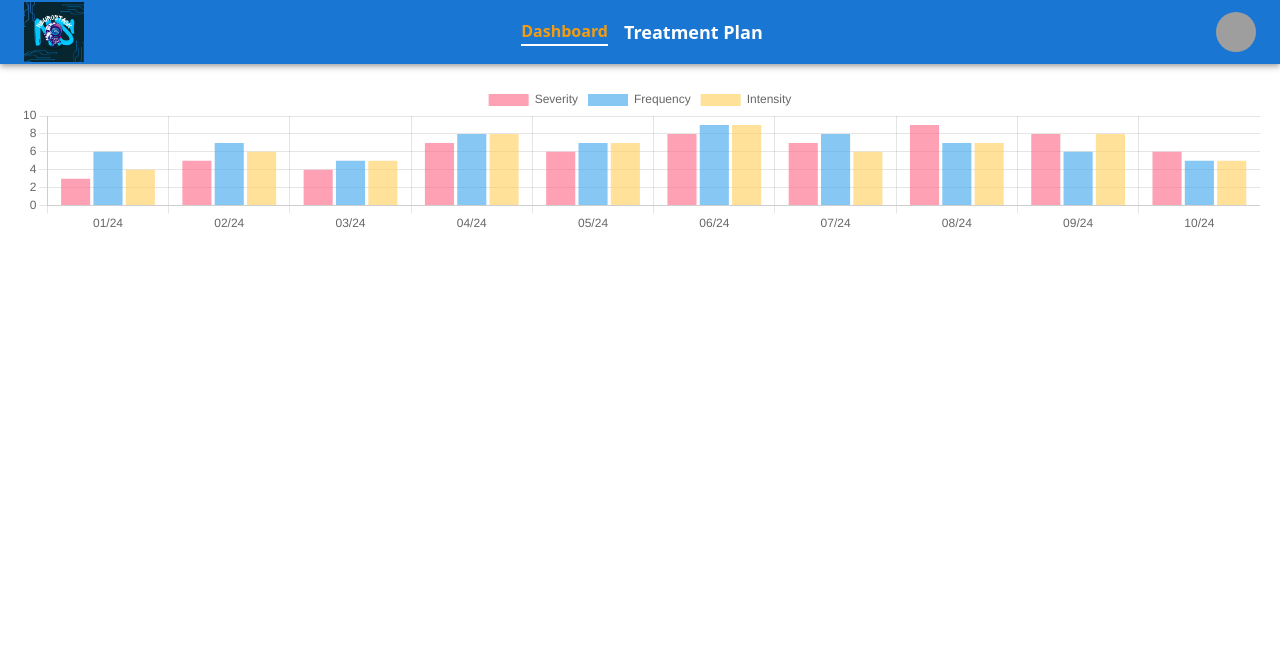
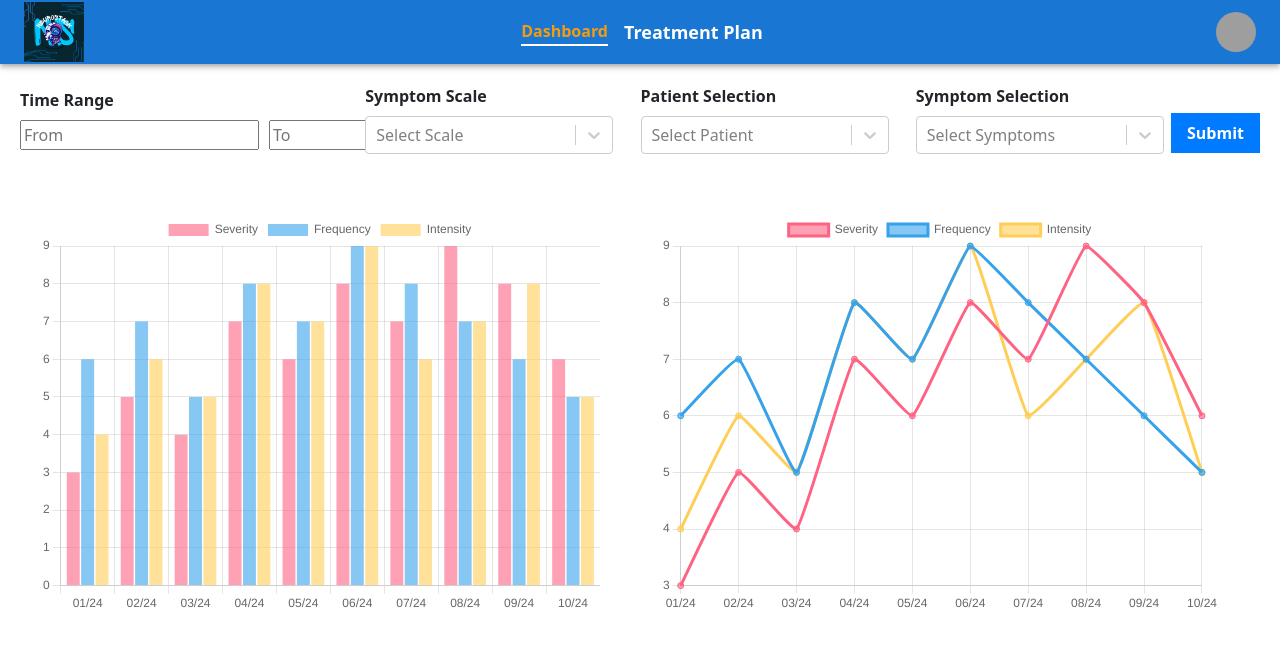
Before and after one commit to sakshamsachdeva13/NeuroStack, a React (Create React App) app: page / in a window 1280 px wide. Shown: the top 646 px of the page. Built offline with nearby package versions, Linux system fonts and the light colour scheme; grey boxes are pictures that could not be loaded.

Commit message:
Components for Filter and charts Seperated

```diff
--- a/src/pages/Dashboard/Charts/chart.jsx
+++ b/src/pages/Dashboard/Charts/chart.jsx
@@ -1,5 +1,6 @@
 import React from "react";
 import { Bar, Line, Pie } from 'react-chartjs-2';
+import styles from './charts.module.css';
 
 const Chart = ({ type }) => {
   let charts = <></>;
@@ -96,6 +97,34 @@ const Chart = ({ type }) => {
     },
   };
 
+  const muscleWeaknessOptions = {
+    ...options,
+    plugins: {
+      ...options.plugins,
+      title: {
+        display: true,
+        text: 'Muscle Weakness', // Title above the chart
+        fontSize: 16,
+        fontColor: '#333', // Title font color
+        padding: 20,
+      },
+    },
+  };
+
+  const poorCoordinationOptions = {
+    ...options,
+    plugins: {
+      ...options.plugins,
+      title: {
+        display: true,
+        text: 'Poor Coordination', // Title above the chart
+        fontSize: 16,
+        fontColor: '#333', // Title font color
+        padding: 20,
+      },
+    },
+  };
+
   console.log(sample)
 
   switch (type) {
@@ -111,7 +140,7 @@ const Chart = ({ type }) => {
       charts = <></>;
       break;
     default:
-      charts = <Bar data ={sample} options={options}/>;
+      charts = <Pie data ={sample} options={options}/>;
 
   }
   return(
--- /dev/null
+++ b/src/pages/Dashboard/Charts/charts.module.css
@@ -0,0 +1,16 @@
+.chartRow {
+    display: flex;
+    flex-direction: row; /* Changed from column to row */
+    justify-content: space-between;
+    gap: 20px;
+  }
+
+  .chartContainer {
+    flex: 1;
+    padding: 20px; /* Optional: Add padding for spacing */
+  }
+
+  .chartContainer canvas {
+    width: 100% !important; /* Ensures the canvas takes full width */
+    height: 400px; /* Adjust the height as needed */
+  }
--- a/src/pages/Dashboard/Dashboard.jsx
+++ b/src/pages/Dashboard/Dashboard.jsx
@@ -1,11 +1,22 @@
 import React, { useRef, useEffect, useState } from 'react';
 import { Bar, Line, Pie } from 'react-chartjs-2';
-import Select from 'react-select';
-import DatePicker from 'react-datepicker';
-import 'react-datepicker/dist/react-datepicker.css';
+import Chart from './Charts/chart';
+import Filter from './Filters/Filter';
 import styles from './Dashboard.module.css';
-import { Chart as ChartJS, CategoryScale, LinearScale, BarElement, LineElement, PointElement, Title, Tooltip, Legend, PieController, ArcElement } from 'chart.js';
-import Chart from './Charts/chart'
+
+import {
+  Chart as ChartJS,
+  CategoryScale,
+  LinearScale,
+  BarElement,
+  LineElement,
+  PointElement,
+  Title,
+  Tooltip,
+  Legend,
+  PieController,
+  ArcElement,
+} from 'chart.js';
 ChartJS.register(
   CategoryScale,
   LinearScale,
@@ -18,22 +29,6 @@ ChartJS.register(
   PieController,
   ArcElement
 );
-
-const symptomScaleOptions = [
-  { value: 'severity', label: 'Severity' },
-  { value: 'frequency', label: 'Frequency' },
-  { value: 'intensity', label: 'Intensity' },
-];
-
-const symptomSelectionOptions = [
-  { value: 'paralysis', label: 'Paralysis' },
-  { value: 'muscle-weakness', label: 'Muscle Weakness' },
-  { value: 'poor-coordination', label: 'Poor Coordination' },
-  { value: 'loss-of-sensation', label: 'Loss of Sensation' },
-  { value: 'seizures', label: 'Seizures' },
-  { value: 'confusion', label: 'Confusion' },
-  { value: 'pain', label: 'Pain' },
-];
 
 const Dashboard = () => {
   const barChartRef = useRef(null);
@@ -80,7 +75,8 @@ const Dashboard = () => {
 
   const pieChartData = {
     labels: ['Severity', 'Frequency', 'Intensity'],
-    datasets: [{
+    datasets: [
+      {
         data: [3, 6, 4],
         backgroundColor: [
           'rgba(255, 99, 132, 0.6)',
@@ -93,7 +89,8 @@ const Dashboard = () => {
           'rgba(255, 206, 86, 1)',
         ],
         borderWidth: 0, // Remove border
-    }],
+      },
+    ],
     monthYearLabels: ['Jan 2024', 'Feb 2024', 'Mar 2024'], // Labels for tooltips
   };
 
@@ -134,10 +131,10 @@ const Dashboard = () => {
     // For demonstration purposes, we'll return the same data
     return {
       labels: patientStatusData.labels,
-      datasets: patientStatusData.datasets.map(dataset => ({
+      datasets: patientStatusData.datasets.map((dataset) => ({
         ...dataset,
-        data: dataset.data.map(value => value * Math.random()) // Randomly adjust data for demonstration
-      }))
+        data: dataset.data.map((value) => value * Math.random()), // Randomly adjust data for demonstration
+      })),
     };
   };
 
@@ -159,51 +156,21 @@ const Dashboard = () => {
     },
   };
 
-  const paralysisOptions = {
-    ...options,
-    plugins: {
-      ...options.plugins,
-      title: {
-        display: true,
-        text: 'Paralysis', // Title above the chart
-        fontSize: 16,
-        fontColor: '#333', // Title font color
-        padding: 20,
-      },
-    },
-  };
 
-  const muscleWeaknessOptions = {
-    ...options,
-    plugins: {
-      ...options.plugins,
-      title: {
-        display: true,
-        text: 'Muscle Weakness', // Title above the chart
-        fontSize: 16,
-        fontColor: '#333', // Title font color
-        padding: 20,
-      },
-    },
-  };
-
-  const poorCoordinationOptions = {
-    ...options,
-    plugins: {
-      ...options.plugins,
-      title: {
-        display: true,
-        text: 'Poor Coordination', // Title above the chart
-        fontSize: 16,
-        fontColor: '#333', // Title font color
-        padding: 20,
-      },
-    },
-  };
 
   return (
     <div className={styles.dashboard}>
-
+      <Filter
+        timeRange={timeRange}
+        setTimeRange={setTimeRange}
+        symptomScale={symptomScale}
+        setSymptomScale={setSymptomScale}
+        patientSelection={patientSelection}
+        setPatientSelection={setPatientSelection}
+        symptomSelection={symptomSelection}
+        setSymptomSelection={setSymptomSelection}
+        handleSubmit={handleSubmit}
+      />
       {/* {filteredData && (
         <div className={styles.chartRow}>
           <div className={styles.chartContainer}>
@@ -227,8 +194,17 @@ const Dashboard = () => {
           </div>
         </div>
       )} */}
+      <div className={styles.chartRow}>
+        <div className={styles.chartContainer}>
+          <Chart type="Bar" />
+        </div>
+        <div className={styles.chartContainer}>
+          <Chart type="Line" />
+        </div>
 
-      <Chart type="Bar"/>
+        <Chart type="Pie" />
+
+      </div>
     </div>
   );
 };
--- a/src/pages/Dashboard/Filters/Filter.jsx
+++ b/src/pages/Dashboard/Filters/Filter.jsx
@@ -1,6 +1,36 @@
-import React from 'react'
+import React from 'react';
+import Select from 'react-select';
+import DatePicker from 'react-datepicker';
+import 'react-datepicker/dist/react-datepicker.css';
+import styles from './Filter.module.css';
 
-const Filter = () => {
+const symptomScaleOptions = [
+  { value: 'severity', label: 'Severity' },
+  { value: 'frequency', label: 'Frequency' },
+  { value: 'intensity', label: 'Intensity' },
+];
+
+const symptomSelectionOptions = [
+  { value: 'paralysis', label: 'Paralysis' },
+  { value: 'muscle-weakness', label: 'Muscle Weakness' },
+  { value: 'poor-coordination', label: 'Poor Coordination' },
+  { value: 'loss-of-sensation', label: 'Loss of Sensation' },
+  { value: 'seizures', label: 'Seizures' },
+  { value: 'confusion', label: 'Confusion' },
+  { value: 'pain', label: 'Pain' },
+];
+
+const Filter = ({
+  timeRange,
+  setTimeRange,
+  symptomScale,
+  setSymptomScale,
+  patientSelection,
+  setPatientSelection,
+  symptomSelection,
+  setSymptomSelection,
+  handleSubmit,
+}) => {
   return (
     <div className={styles.filters}>
       <div className={styles.filter}>
@@ -57,7 +87,7 @@ const Filter = () => {
       </div>
       <button onClick={handleSubmit} className={styles.submitButton}>Submit</button>
     </div>
-  )
-}
+  );
+};
 
-export default Filter
+export default Filter;
--- /dev/null
+++ b/src/pages/Dashboard/Filters/Filter.module.css
@@ -0,0 +1,43 @@
+.filters {
+    display: flex;
+    flex-wrap: wrap;
+    justify-content: space-between;
+    align-items: center;
+    margin-bottom: 20px;
+  }
+
+  .filter {
+    display: flex;
+    flex-direction: column;
+    width: 20%;
+  }
+
+  .filter + .filter {
+    margin-left: 20px;
+    margin-right: -70px;
+  }
+
+  .filter label {
+    margin-bottom: 8px;
+    font-weight: bold;
+  }
+
+  .datePickers {
+    display: flex;
+    gap: 10px;
+  }
+
+  .submitButton {
+    padding: 8px 16px;
+    background-color: #007bff;
+    color: white;
+    border: none;
+    cursor: pointer;
+    margin-top: 28px;
+    font-weight: bold;
+  }
+
+  .submitButton.small {
+    padding: 6px 12px;
+    font-size: 14px;
+  }
```
Lines whose indentation alone changed are shown as unchanged.
